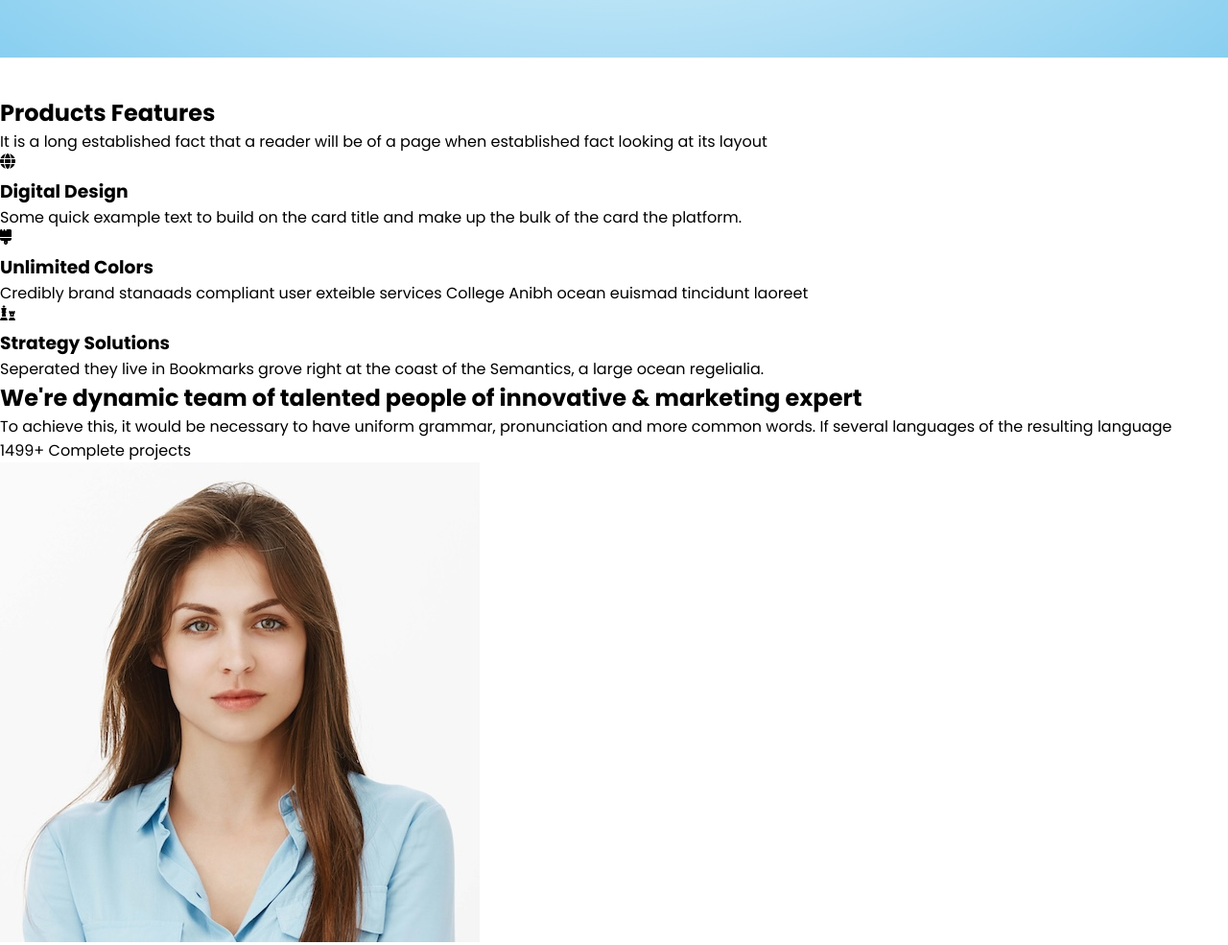
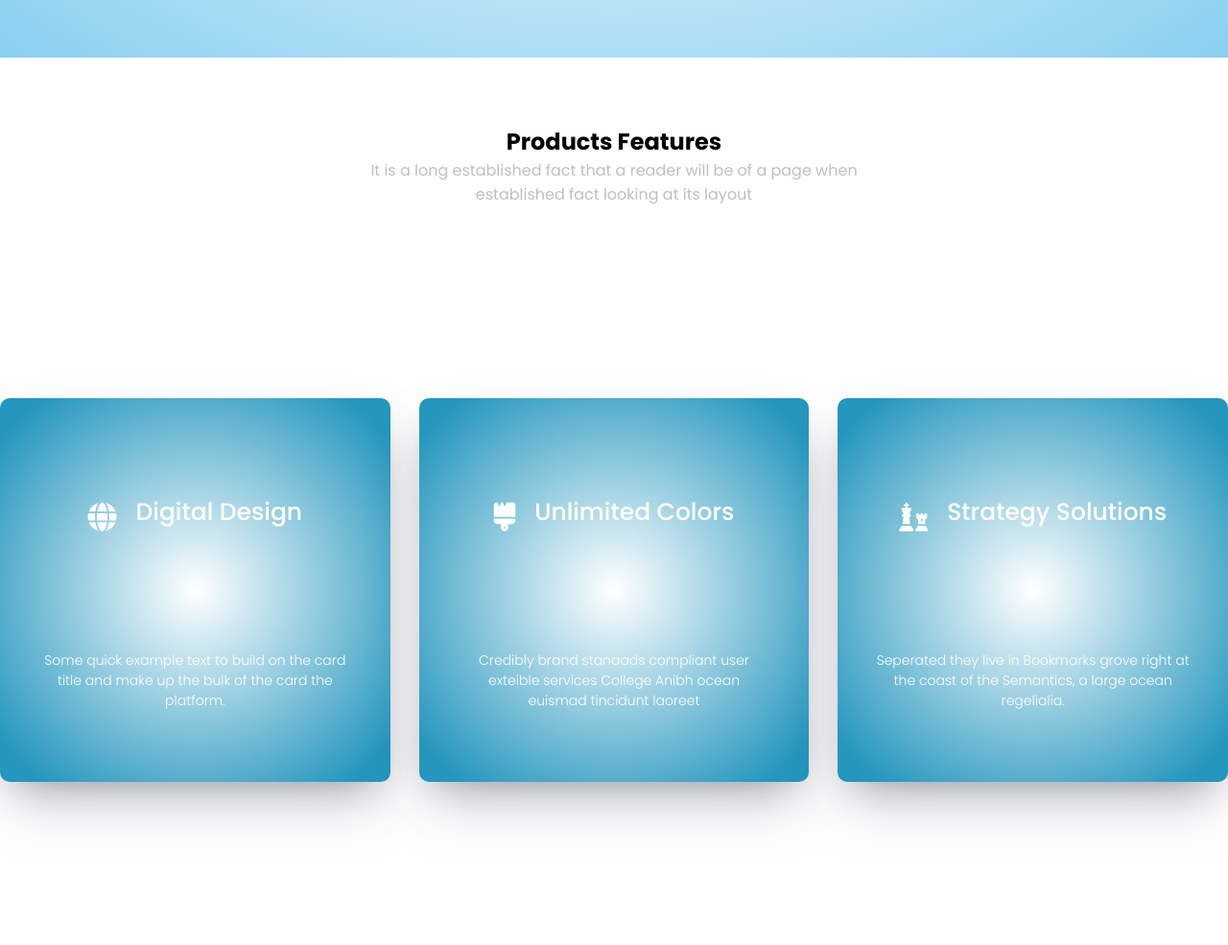
Before and after one commit to hjrayd/LandingPage, a plain HTML site: page index.html in a window 1280 px wide. Shown: the part 740-1725 px from the top of the page at 96% size. Drawn offline with Linux system fonts and the light colour scheme.

Commit message:
css features (not finished)

```diff
--- a/index.css
+++ b/index.css
@@ -119,13 +119,6 @@ header img{
 =================================================================
  */
 
-
-.newsletter {
-
-
-}
-
-
 .newsletter input {
     padding-left: 50px;
     border-radius: 30px;
@@ -154,6 +147,77 @@ header img{
 ========================= FEATURES ================================
 =================================================================
  */
+
+
+ #features {
+    padding-top: 30px;
+ }
+
+#features h2 {
+    display: flex;
+      justify-content: center;
+      text-align: justify;
+}
+
+.titre {
+    display: flex;
+    justify-content: center;
+    text-align: center;
+    color: grey;
+    opacity: 0.5;
+}
+
+#container {
+    display: flex;
+    min-height: 100vh;
+    justify-content: center;
+    align-items: center;
+    gap: 30px;
+    padding-top: 0;
+}
+
+.cards-1 {
+    display: flex;
+    justify-content: center;
+    align-items: center;
+    flex-wrap: wrap;
+    overflow: hidden;
+    gap: 20px;
+    background-image: radial-gradient(white, #2596be 90%);
+    width: 500px;
+    height: 400px;
+    border-radius: 10px;
+    padding: 40px;
+    box-shadow: rgba(50, 50, 93, 0.25) 0px 30px 60px -12px, rgba(0, 0, 0, 0.3) 0px 18px 36px -18px;
+
+}
+
+.cards-1 i {
+    display: flex;
+    justify-content: center;
+    align-items: center;
+    height: 100px;
+    color: white;
+    font-size: 30px;
+
+}
+
+.cards-1 h3 {
+    font-size: 25px;
+    margin-bottom: 10px;
+    font-weight: 500;
+    color: white;
+}
+
+.cards-1 p {
+    font-size: 14px;
+    color: white;
+    font-weight: 300;
+    text-align: center;
+    justify-content: center;
+
+
+}
 
 
 
--- a/index.html
+++ b/index.html
@@ -78,9 +78,12 @@
             <section id="features">
             <!--product feature avec flexcards-->
                 <h2>Products Features</h2>
-                    <p>It is a long established fact that a reader will be of a page when established fact looking at its layout</p>
+                    <p class="titre">It is a long established fact that a reader will be of a page when <br> established fact looking at its layout</p>
 
-                <div class="cards-1">
+
+            <div id="container">
+
+                  <div class="cards-1">
                     <i class="fa-solid fa-globe"></i>
 
                  <h3>Digital Design</h3>
@@ -103,10 +106,12 @@
 
                 <p>Seperated they live in Bookmarks grove right at the coast of the Semantics, a large ocean regelialia. </p>
              </div>
+            </div>
 
             </section>
 
             <section id="members">
+
                 <!--Présentation membres de l'équipe-->
 
                 <h2>We're dynamic team of talented people of innovative & marketing expert</h2>
@@ -116,6 +121,7 @@
 
 
                 <div class="equipe">
+
                     <div class="membres">
                         <p>1499+ Complete projects</p>
                         <figure>
```
